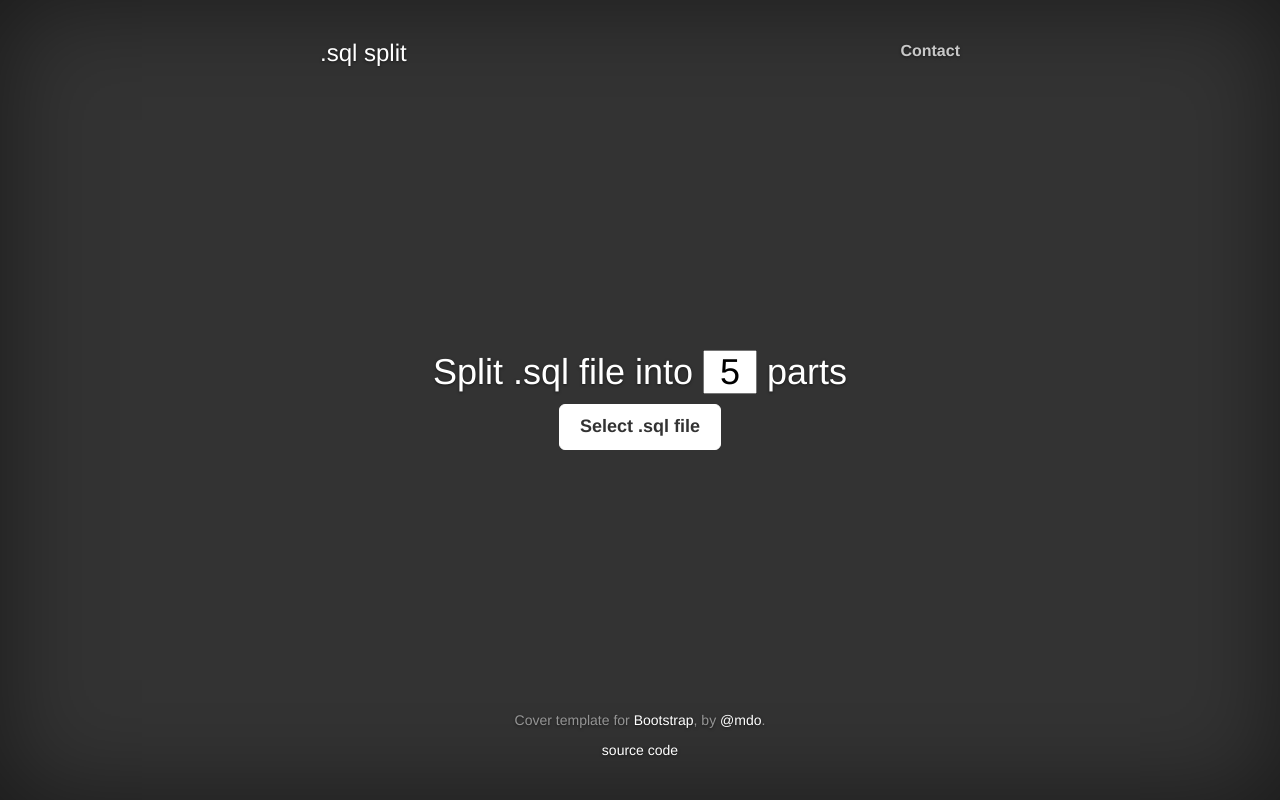
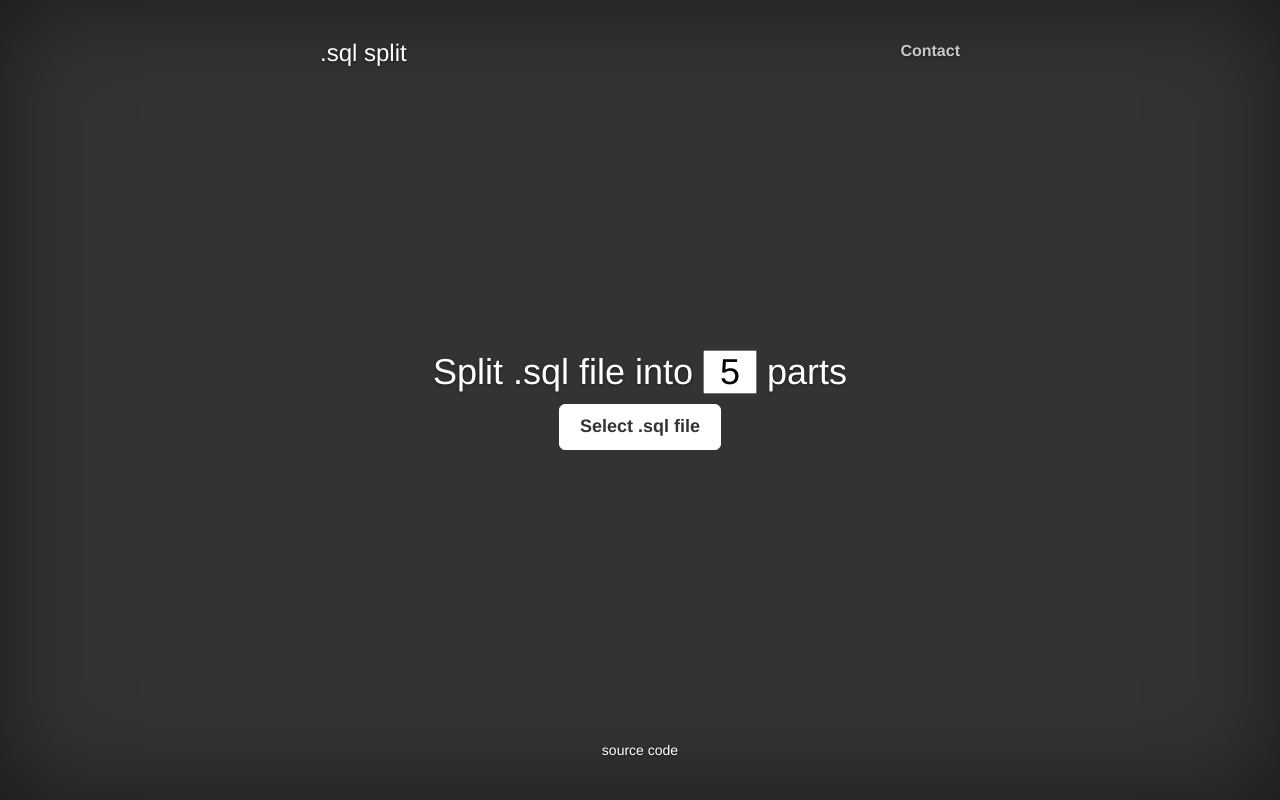
Before and after one commit to sqlsplit/sqlsplit, a PHP site: page / in a window 1280 px wide. Run offline with PHP 8.4, Linux system fonts and the light colour scheme.

Commit message:
remove *cover template for...*

```diff
--- a/src/index.php
+++ b/src/index.php
@@ -89,7 +89,6 @@ if (isset($_FILES['file'])) {
 
 		<div class="mastfoot">
 			<div class="inner">
-				<p>Cover template for <a href="http://getbootstrap.com">Bootstrap</a>, by <a href="https://twitter.com/mdo">@mdo</a>.</p>
 				<p><a href="https://github.com/sqlsplit/sqlsplit">source code</a></p>
 			</div>
 		</div>
```
